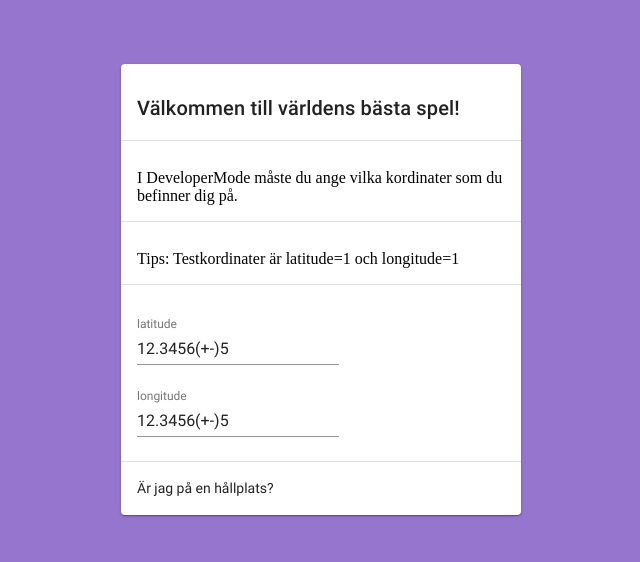
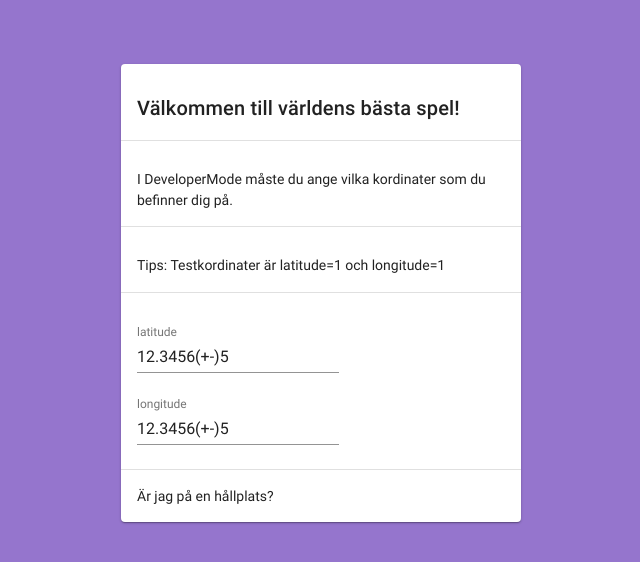
Before and after one commit to DanielWillim/DAT256, a React app: page / in a window 1280 px wide. Both pictures are taken after a click on the button "Activate DeveloperMode". Shown: the top 562 px of the page, without its empty margins (319-959 px from the left). Built offline with nearby package versions, Linux system fonts and the light colour scheme; a web font is replaced by a local one.

Commit message:
GPS Requests changed except timer
Anna helped

```diff
--- a/src/App.jsx
+++ b/src/App.jsx
@@ -133,6 +133,7 @@ class App extends Component {
       .map(([answer]) => answer);
 
     const { classes: { main } } = this.props;
+
     if (locationOk !== LocationStatus.validLocation) {
       clearTimeout(GPSLocationTimer);
       if (!developerModeGPSCheck) {
--- a/src/DeveloperModeGPSCheck.jsx
+++ b/src/DeveloperModeGPSCheck.jsx
@@ -8,13 +8,9 @@ import { withStyles } from '@material-ui/core/styles';
 import TextField from '@material-ui/core/TextField';
 import Typography from '@material-ui/core/Typography';
 
+import GPSCheck, * as LocationStatus from 'GPSCheck';
+
 import { checkStations } from 'stations';
-
-export const noLocation = 'noLocation';
-export const invalidLocation = 'invalidLocation';
-export const validLocation = 'validLocation';
-export const locationNotAvailable = 'locationNotAvailable';
-export const locationTimerOut = 'locationTimerOut';
 
 const styles = () => ({
   card: { minWidth: 275 },
@@ -22,13 +18,13 @@ const styles = () => ({
 });
 
 function getCorrectLocationQuestion(whichQuestion) {
-  if (whichQuestion === noLocation) {
+  if (whichQuestion === LocationStatus.noLocation) {
     return 'Välkommen till världens bästa spel!';
   }
-  if (whichQuestion === locationNotAvailable) {
+  if (whichQuestion === LocationStatus.locationNotAvailable) {
     return 'Geolocation is not supported by this browser. För att kunna spela måste du ha checkat in i spelet vid en hållplats under de senaste 15 minutrarna.';
   }
-  if (whichQuestion === 'locationTimerOut') {
+  if (whichQuestion === LocationStatus.locationTimerOut) {
     return 'Du har varit bort från en hållplats förlänge! Gå till en för att forstätta spela!';
   }
   return 'Du kan tyvärr inte spela världens bästa spel. För att kunna spela måste du ha checkat in i spelet vid en hållplats under de senaste 15 minutrarna. Gå till en hållplats och försök igen!';
@@ -48,14 +44,14 @@ function DeveloperModeGPSCheck({
       </CardContent>
       <Divider />
       <CardContent>
-        <Typography variant="h9" className={lowered}>
-          {'I DeveloperMode måste du ange vilka kordinater som du befinner dig på.'}
+        <Typography variant="body1" className={lowered}>
+          I DeveloperMode måste du ange vilka kordinater som du befinner dig på.
         </Typography>
       </CardContent>
       <Divider />
       <CardContent>
-        <Typography variant="h10" className={lowered}>
-          {'Tips: Testkordinater är latitude=1 och longitude=1'}
+        <Typography variant="body1" className={lowered}>
+          Tips: Testkordinater är latitude=1 och longitude=1
         </Typography>
       </CardContent>
       <Divider />
@@ -84,7 +80,7 @@ function DeveloperModeGPSCheck({
       >
         <CardContent>
           <Typography variant="body1">
-            {'Är jag på en hållplats?'}
+            Är jag på en hållplats?
           </Typography>
         </CardContent>
       </CardActionArea>
--- a/src/GPSCheck.jsx
+++ b/src/GPSCheck.jsx
@@ -46,14 +46,14 @@ function GPSCheck({
         <Typography variant="h6" className={lowered}>
           {getCorrectLocationQuestion(locationOk)}
         </Typography>
-        <Typography variant="h9" className={lowered}>
-          {'Genom att starta spelet ger du tillåtesle till att vi kontrollerar vart du befinner dig.'}
+        <Typography variant="body1" className={lowered}>
+          Genom att starta spelet ger du tillåtesle till att vi kontrollerar vart du befinner dig.
         </Typography>
       </CardContent>
       <Divider />
       <CardActionArea
         onClick={() => {
-          if (navigator.geolocation) {
+          if (false) {
             navigator.geolocation.getCurrentPosition(position => locationCheck(
               checkStations(
                 parseFloat(position.coords.latitude),
@@ -67,7 +67,7 @@ function GPSCheck({
       >
         <CardContent>
           <Typography variant="body1">
-            {'Starta spelet'}
+            Starta spelet
           </Typography>
         </CardContent>
       </CardActionArea>
@@ -80,7 +80,7 @@ function GPSCheck({
       >
         <CardContent>
           <Typography variant="body1">
-            {'Activate DeveloperMode'}
+            Activate DeveloperMode
           </Typography>
         </CardContent>
       </CardActionArea>
```
